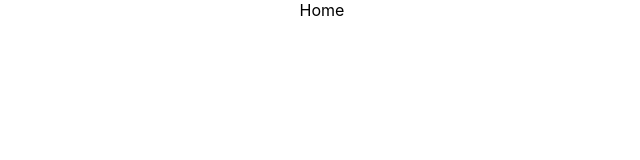
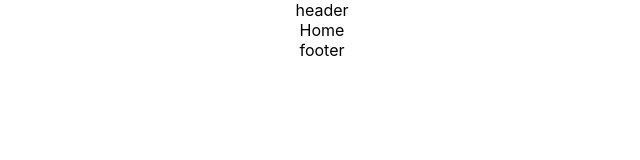
Before and after one commit to VidalLeonardoDeLosSantosRincon/login-react, a React (Create React App) app: page / in a window 1280 px wide. Shown: the top 160 px of the page, without its empty margins (318-958 px from the left). Built offline with nearby package versions, Linux system fonts and the light colour scheme.

Commit message:
importando header y footer

```diff
--- a/src/components/App.js
+++ b/src/components/App.js
@@ -1,9 +1,15 @@
 import './App.css';
+
+//components
+import { Header } from "./header/";
+import { Footer } from "./footer/";
 
 function App({children}) {
   return (
     <div className="App">
+        <Header/>
         {children}
+        <Footer/>
     </div>
   );
 }
```
